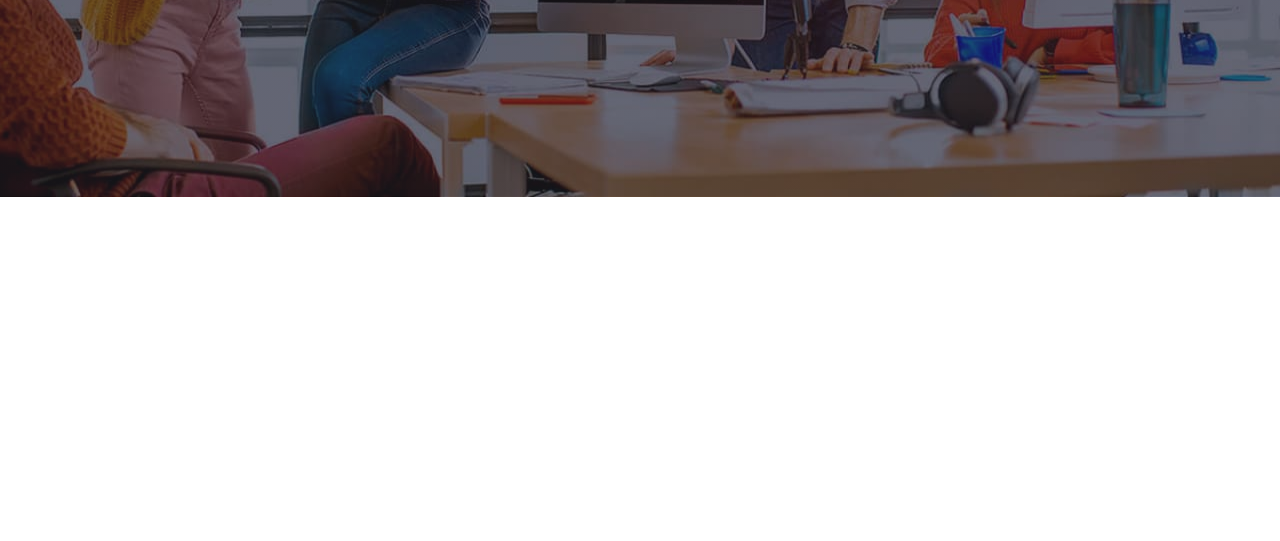
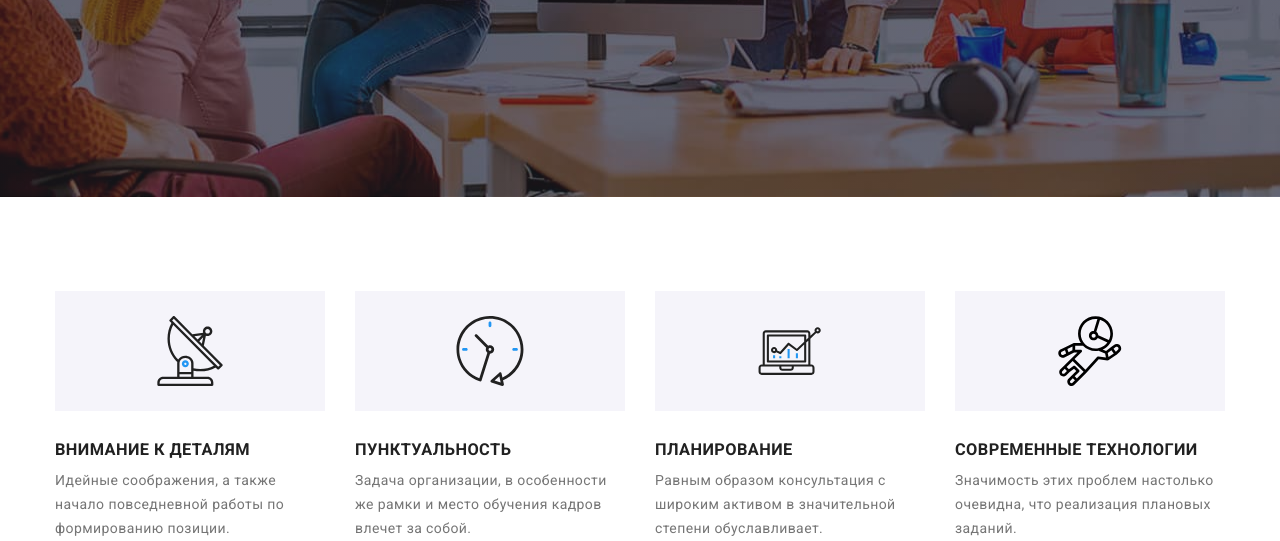
Before and after one commit to josserden/39-blended-team2, a plain HTML site: page index.html in a window 1280 px wide. Shown: the part 403-944 px from the top of the page. Before the commit the page ends 800 px from the top, so only its background shows below. Drawn offline with nearby package versions, Linux system fonts and the light colour scheme.

Commit message:
create grid-mixin

```diff
--- a/index.html
+++ b/index.html
@@ -99,7 +99,7 @@
             </section>
 
             <!-- Specifics  -->
-            <!-- <section class="specifics section">
+            <section class="specifics section">
                 <div class="container">
                     <h2 class="preference hidden">Наши преимущества</h2>
                     <ul class="preference__list list">
@@ -165,7 +165,7 @@
                         </li>
                     </ul>
                 </div>
-            </section> -->
+            </section>
 
             <!-- Work -->
             <!-- <section class="work section">
--- a/sass/base/_common.scss
+++ b/sass/base/_common.scss
@@ -1,11 +1,15 @@
 body {
-  font-family: "Roboto", sans-serif;
-  font-style: normal;
-  font-weight: 700;
-  font-size: 14px;
+    font: {
+        family: 'Roboto', sans-serif;
+        style: normal;
+        weight: 700;
+        size: 14px;
+    }
+
     line-height: 1.14;
     letter-spacing: 0.03em;
 }
+
 h1,
 h2,
 h3,
@@ -16,12 +20,14 @@ p {
     margin-top: 0;
     margin-bottom: 0;
 }
+
 ul,
 ol {
     margin-top: 0;
     margin-bottom: 0;
     padding-left: 0;
 }
+
 img {
     display: block;
 }
@@ -29,10 +35,12 @@ img {
 .link {
     text-decoration: none;
 }
+
 .list {
     list-style: none;
 }
+
 .section {
-  padding-top: 95px;
-  padding-bottom: 95px;
+    padding-top: 94px;
+    padding-bottom: 94px;
 }
--- a/sass/layout/_specifics.scss
+++ b/sass/layout/_specifics.scss
@@ -1,6 +1,33 @@
+.specifics {
+    padding-bottom: 0;
+}
+
+.preference__list {
+    @media screen and (min-width: 768px) {
+        @include parentGrid();
+    }
+}
+
+.preference__item {
+    @media screen and (min-width: 768px) {
+        @include itemGrid();
+        flex-basis: calc((100% - 2 * 30px) / 2);
+    }
+
+    @media screen and (min-width: 1200px) {
+        flex-basis: calc((100% - 4 * 30px) / 4);
+    }
+}
+
+.preference__item:not(:first-child) {
+    @media screen and (max-width: 767.98px) {
+        margin-top: 30px;
+    }
+}
+
 .preference__item-icon {
     display: flex;
-  width: 270px;
+    width: 100%;
     height: 120px;
     margin-bottom: 30px;
     justify-content: center;
@@ -8,22 +35,11 @@
     background: var(--team-section-color);
 }
 
-.specifics {
-  padding-bottom: 0;
-}
-.preference__list {
-  display: flex;
-  margin-left: -30px;
-}
-.preference__item {
-  margin-left: 30px;
-  flex-basis: calc((100% - 4 * 30px) / 4);
-}
-
 .preference__title {
     text-transform: uppercase;
     color: var(--secondary-color);
 }
+
 .preference__text {
     margin-top: 10px;
     width: 270px;
--- a/sass/utils/_mixin.scss
+++ b/sass/utils/_mixin.scss
@@ -1,3 +1,15 @@
+@mixin parentGrid() {
+    display: flex;
+    flex-wrap: wrap;
+    margin-top: -30px;
+    margin-left: -30px;
+}
+
+@mixin itemGrid() {
+    margin-top: 30px;
+    margin-left: 30px;
+}
+
 @mixin font($fs: 16px, $lh: 1.87, $ls: 0.06em) {
     font-size: $fs;
     line-height: $lh;
```
Also changed, not shown: css/main.css, css/main.min.css, 2 other files. Lines whose indentation alone changed are shown as unchanged.
